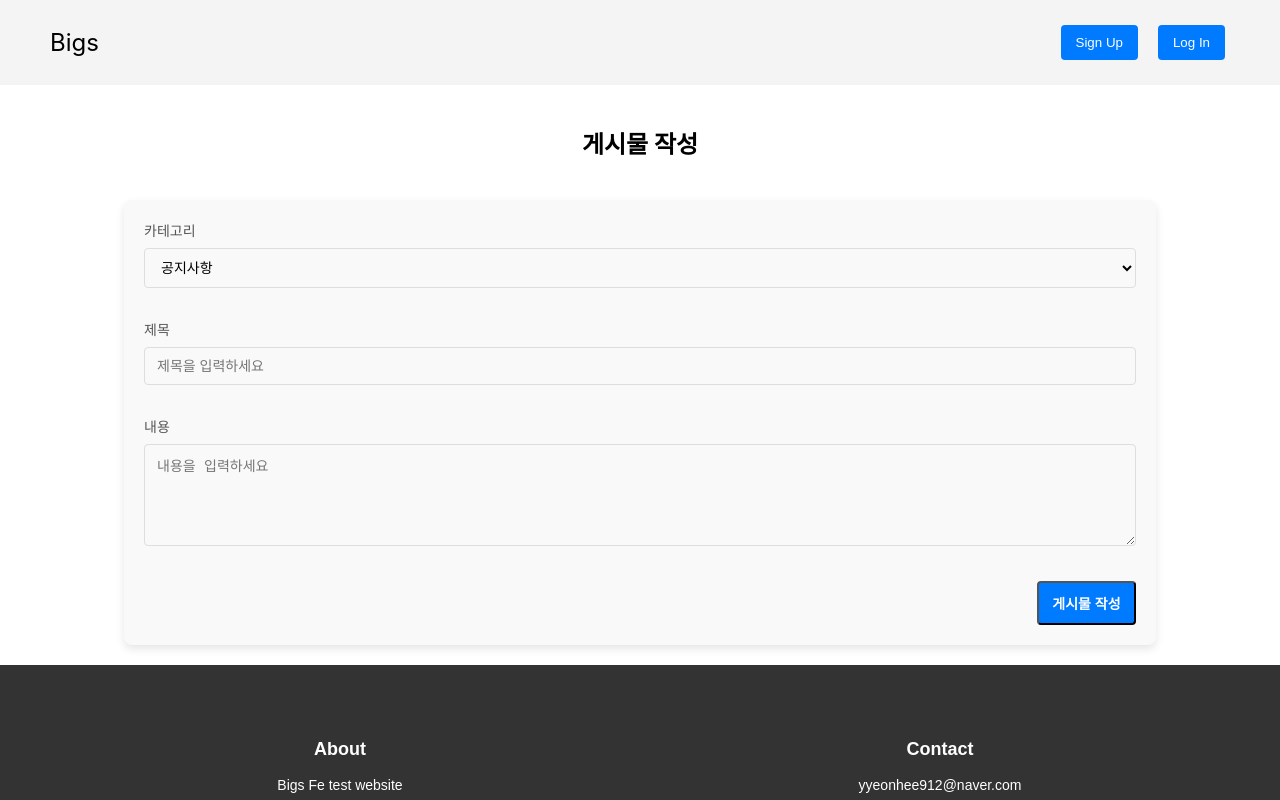
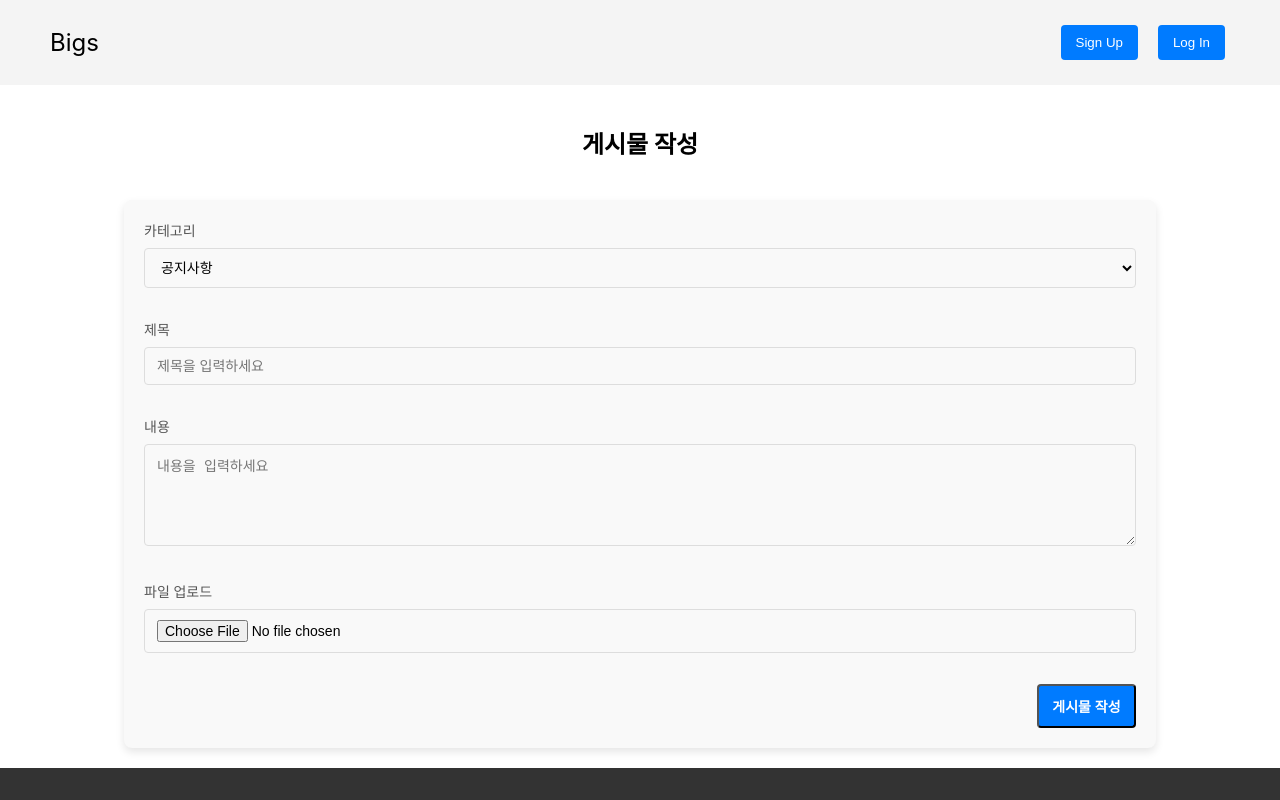
Before and after one commit to kimyeonhee912/Bigs-Front-End, a React (Create React App) app: page /create-post in a window 1280 px wide. Shown: the top 800 px of the page. Built offline with nearby package versions, Linux system fonts and the light colour scheme.

Commit message:
feat: 글 생성 formdata 전송으로 바꿈

```diff
--- a/src/pages/Post/PostCreatePage.jsx
+++ b/src/pages/Post/PostCreatePage.jsx
@@ -8,6 +8,7 @@ const PostCreatePage = () => {
   const [content, setContent] = useState("");
   const [category, setCategory] = useState("NOTICE");
   const [errorMessage, setErrorMessage] = useState("");
+  const [file, setFile] = useState(null);
 
   const handleSubmit = async (e) => {
     e.preventDefault();
@@ -19,13 +20,21 @@ const PostCreatePage = () => {
     }
 
     try {
-      const requestData = { title, content, category };
+      const formData = new FormData();
+      formData.append("title", title);
+      formData.append("content", content);
+      formData.append("category", category);
+      if (file) {
+        formData.append("file", file);
+      }
+
       const response = await axios.post(
         "https://front-mission.bigs.or.kr/boards",
-        requestData,
+        formData,
         {
           headers: {
             Authorization: `Bearer ${token}`,
+            "Content-Type": "multipart/form-data",
           },
         }
       );
@@ -35,6 +44,7 @@ const PostCreatePage = () => {
         setTitle("");
         setContent("");
         setCategory("NOTICE");
+        setFile(null);
         setErrorMessage("");
         alert("게시물이 성공적으로 작성되었습니다.");
       }
@@ -94,6 +104,18 @@ const PostCreatePage = () => {
           />
         </div>
 
+        <div className="post-create-label-input">
+          <label className="post-create-label" htmlFor="file">
+            파일 업로드
+          </label>
+          <input
+            type="file"
+            id="file"
+            onChange={(e) => setFile(e.target.files[0])}
+            className="post-create-input"
+          />
+        </div>
+
         {errorMessage && (
           <div className="post-create-error">{errorMessage}</div>
         )}
```
